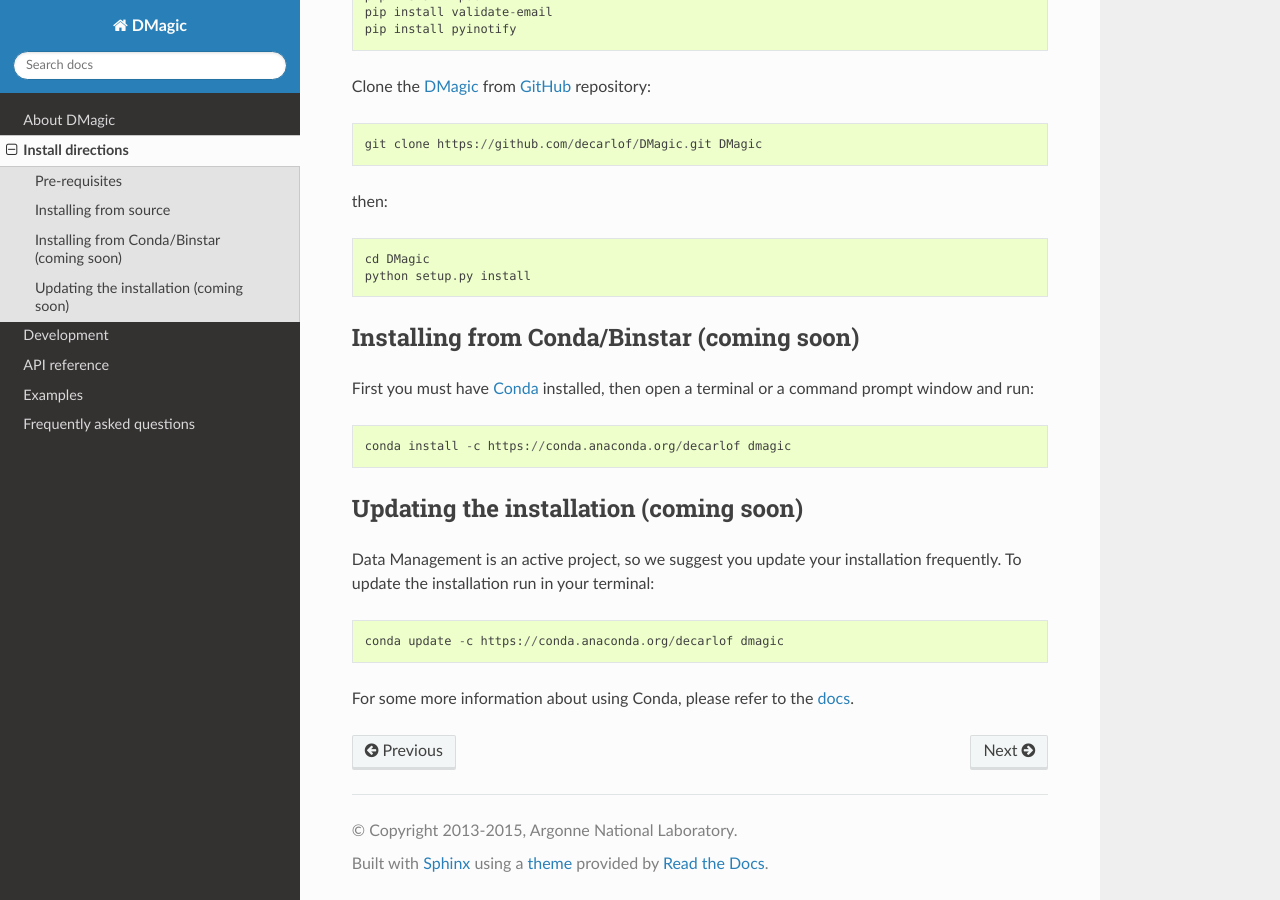
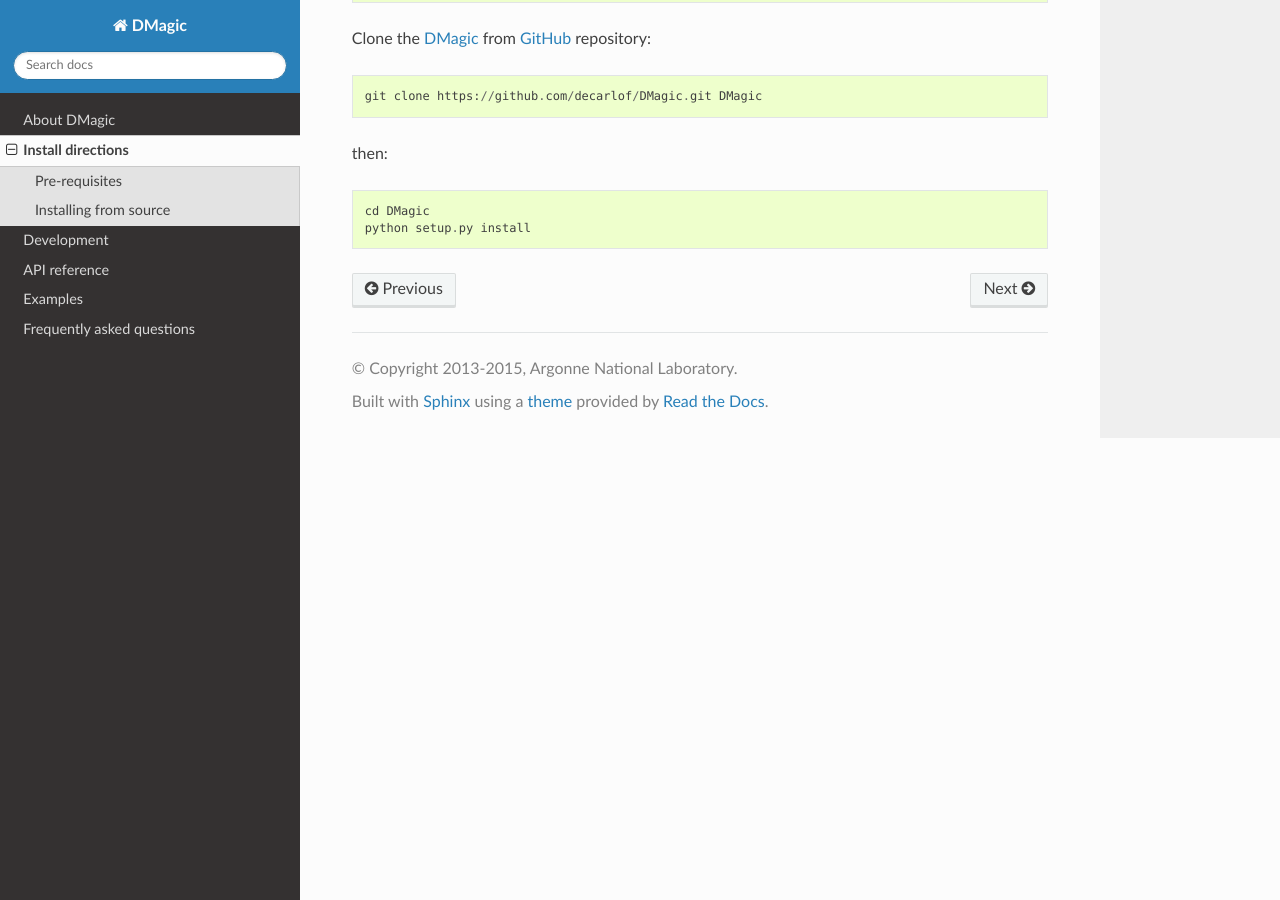
Before and after one commit to xray-imaging/DMagic, a Sphinx documentation site: the page built from doc/source/install.rst, in a window 1280 px wide and 900 px high, scrolled down 830 px. Built offline with Sphinx 7.4.7 and the Read the Docs theme 2.0.0, drawn with Linux system fonts in a browser that asks for light colours; some of the changed text lies outside the part shown.

Commit message:
removed conda install instructions

```diff
--- a/doc/source/install.rst
+++ b/doc/source/install.rst
@@ -48,24 +48,3 @@
 
     cd DMagic
     python setup.py install
-
-
-Installing from Conda/Binstar (coming soon)
-===========================================
-
-First you must have `Conda <http://continuum.io/downloads>`_
-installed, then open a terminal or a command prompt window and run::
-
-    conda install -c https://conda.anaconda.org/decarlof dmagic
-
-
-Updating the installation (coming soon)
-=======================================
-
-Data Management is an active project, so we suggest you update your installation
-frequently. To update the installation run in your terminal::
-
-    conda update -c https://conda.anaconda.org/decarlof dmagic
-
-For some more information about using Conda, please refer to the
-`docs <http://conda.pydata.org/docs>`__.
```
